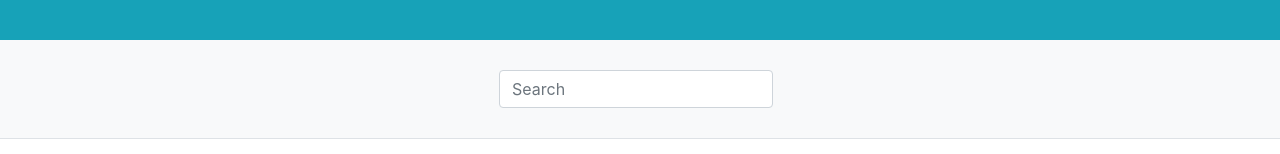
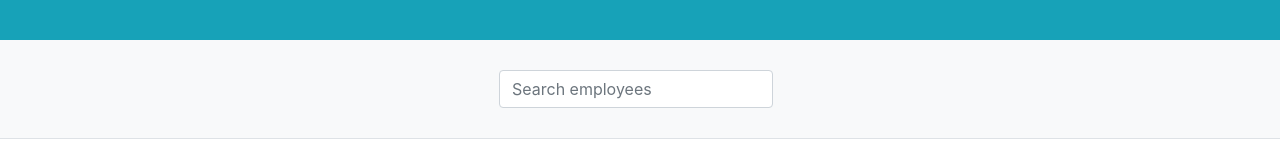
Before and after one commit to kishaprudente/employee-directory-react, a React (Create React App) app: page / in a window 1280 px wide. Shown: the part 203-357 px from the top of the page. Built offline with nearby package versions, Linux system fonts and the light colour scheme.

Commit message:
added onChange attribute

```diff
--- a/src/components/SearchBar.js
+++ b/src/components/SearchBar.js
@@ -7,8 +7,9 @@ export default () => {
 				<input
 					className="form-control mr-sm-2"
 					type="search"
-					placeholder="Search"
+					placeholder="Search employees"
 					aria-label="Search"
+					onChange={(e) => console.log(e.target.value)}
 				/>
 			</form>
 		</nav>
```
